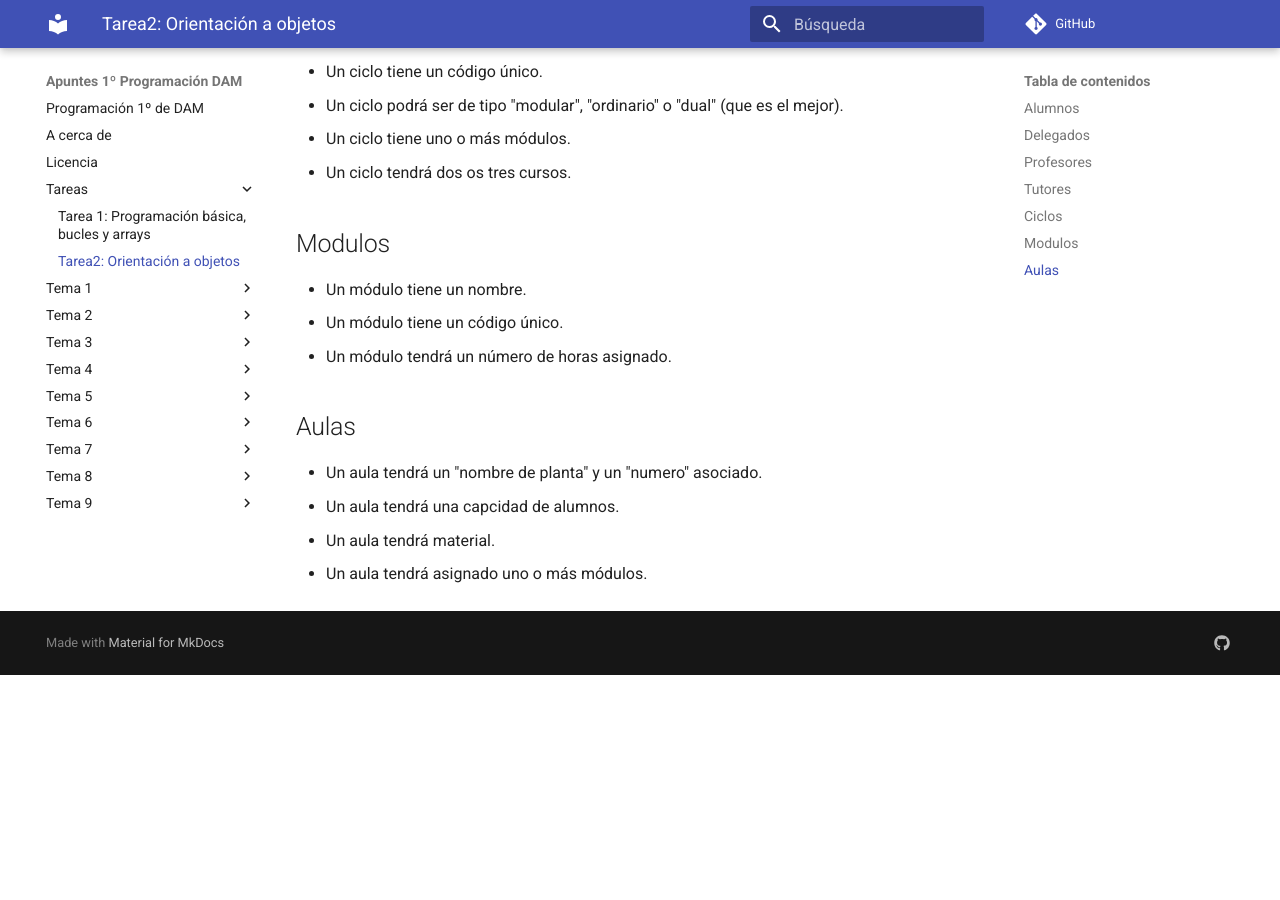
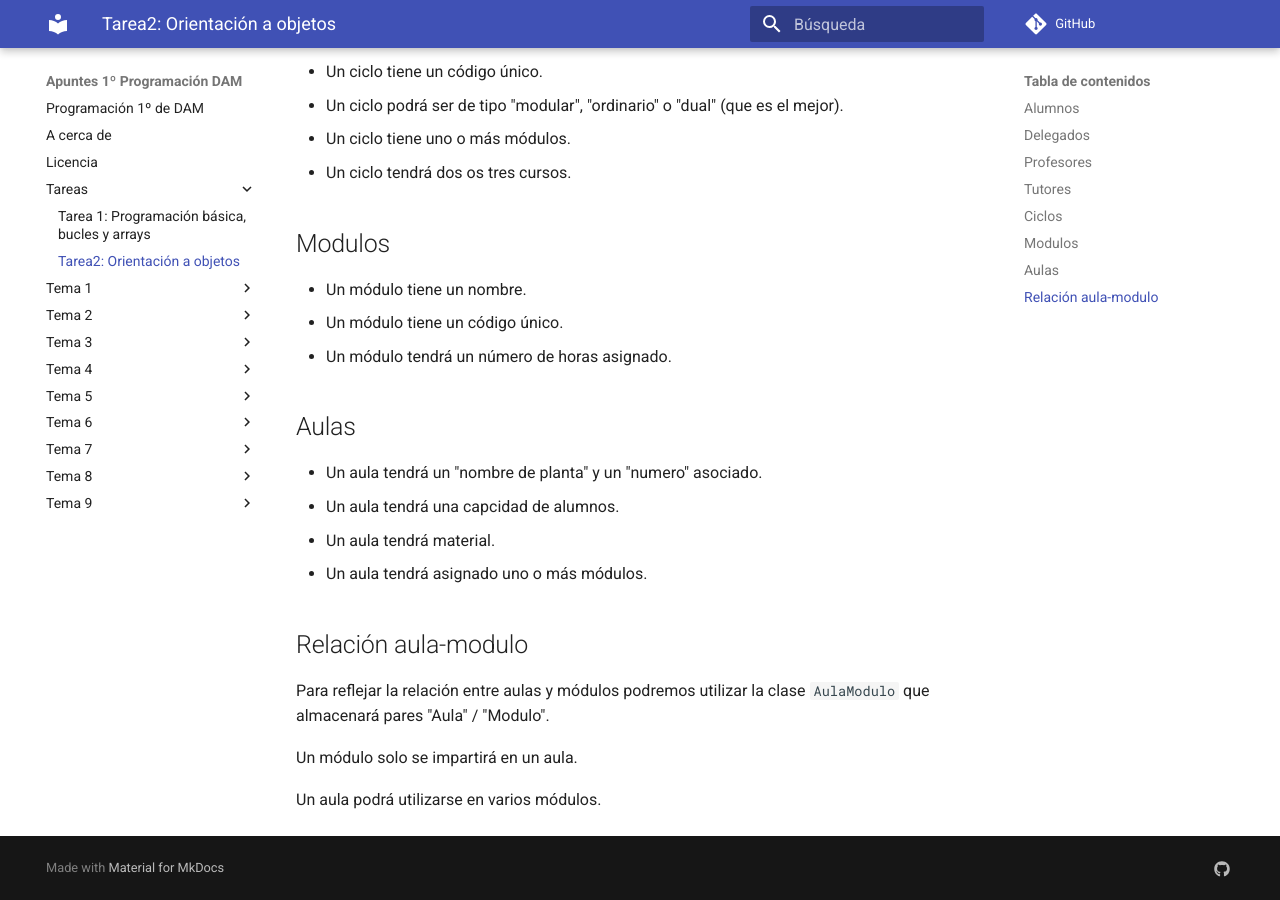
Before and after one commit to mmourazos/DAM_PR_Apuntes, an MkDocs documentation site: the page built from docs/Tareas/Tarea 2 - Enunciado.md, in a window 1280 px wide and 900 px high, scrolled down 1308 px. Built offline with MkDocs 1.6.1 and Material for MkDocs 9.7.7, drawn with Linux system fonts in a browser that asks for light colours; comment, search, counter and statistics services are not loaded; before the commit the page ends 1983 px from its top, so only the background shows below that.

Commit message:
Cambios enunciado tarea2

```diff
--- a/docs/Tareas/Tarea 2 - Enunciado.md
+++ b/docs/Tareas/Tarea 2 - Enunciado.md
@@ -54,3 +54,11 @@ Todas los objetos han de poder generar una cadena de caracteres que los represen
 * Un aula tendrá una capcidad de alumnos.
 * Un aula tendrá material.
 * Un aula tendrá asignado uno o más módulos.
+
+## Relación aula-modulo
+
+Para reflejar la relación entre aulas y módulos podremos utilizar la clase `AulaModulo` que almacenará pares "Aula" / "Modulo".
+
+Un módulo solo se impartirá en un aula.
+
+Un aula podrá utilizarse en varios módulos.
```
